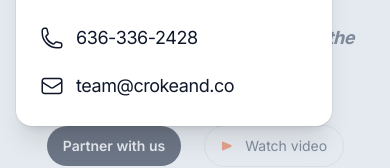
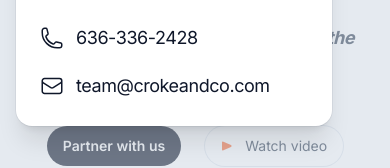
Before and after one commit to pc45/crokebrothers, a Next.js app: page / in a window 390 px wide. Both pictures are taken after a click on the button "Toggle Navigation". Shown: the part 322-490 px from the top of the page. Built offline with nearby package versions, Linux system fonts and the light colour scheme.

Commit message:
update email

```diff
--- a/src/components/Header.jsx
+++ b/src/components/Header.jsx
@@ -92,10 +92,10 @@ function MobileNavigation() {
                   </a>
                 </li>
                 <li>
-                  <a href="mailto:team@crokeand.co" className="flex items-center">
+                  <a href="mailto:team@crokeandco.com" className="flex items-center">
                     <EnvelopeIcon className="h-6 w-6 flex-shrink-0" aria-hidden="true" />
                     <span className="ml-3">
-                    team@crokeand.co
+                    team@crokeandco.com
                   </span>
                   </a>
                 </li>
--- a/src/components/Team.jsx
+++ b/src/components/Team.jsx
@@ -132,7 +132,7 @@ export default function Team() {
           </div>
         </div>
         </Container>
-        { /* <Modal { ...{ bio, open} } /> */ }
+
         <Transition.Root show={open} as={Fragment}>
           <Dialog as="div" className="relative z-10" onClose={setOpen}>
             <Transition.Child
```
